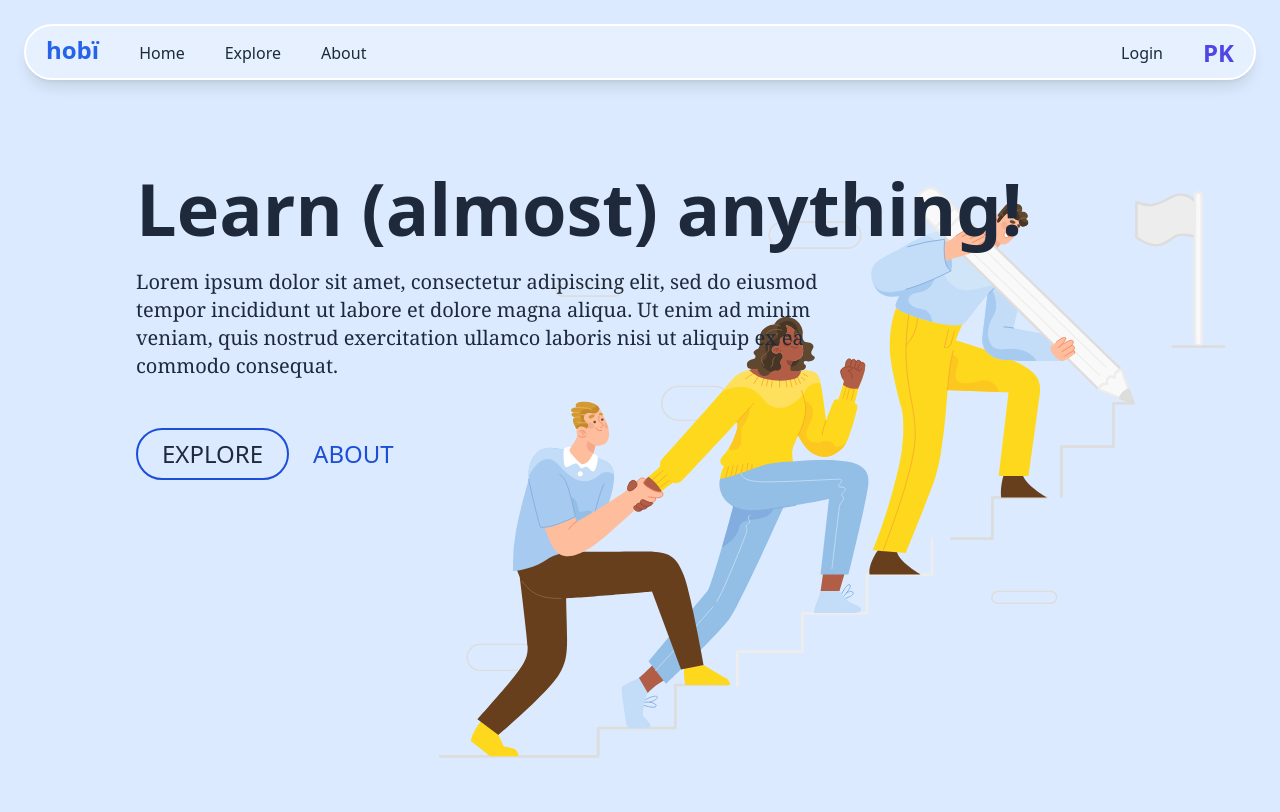
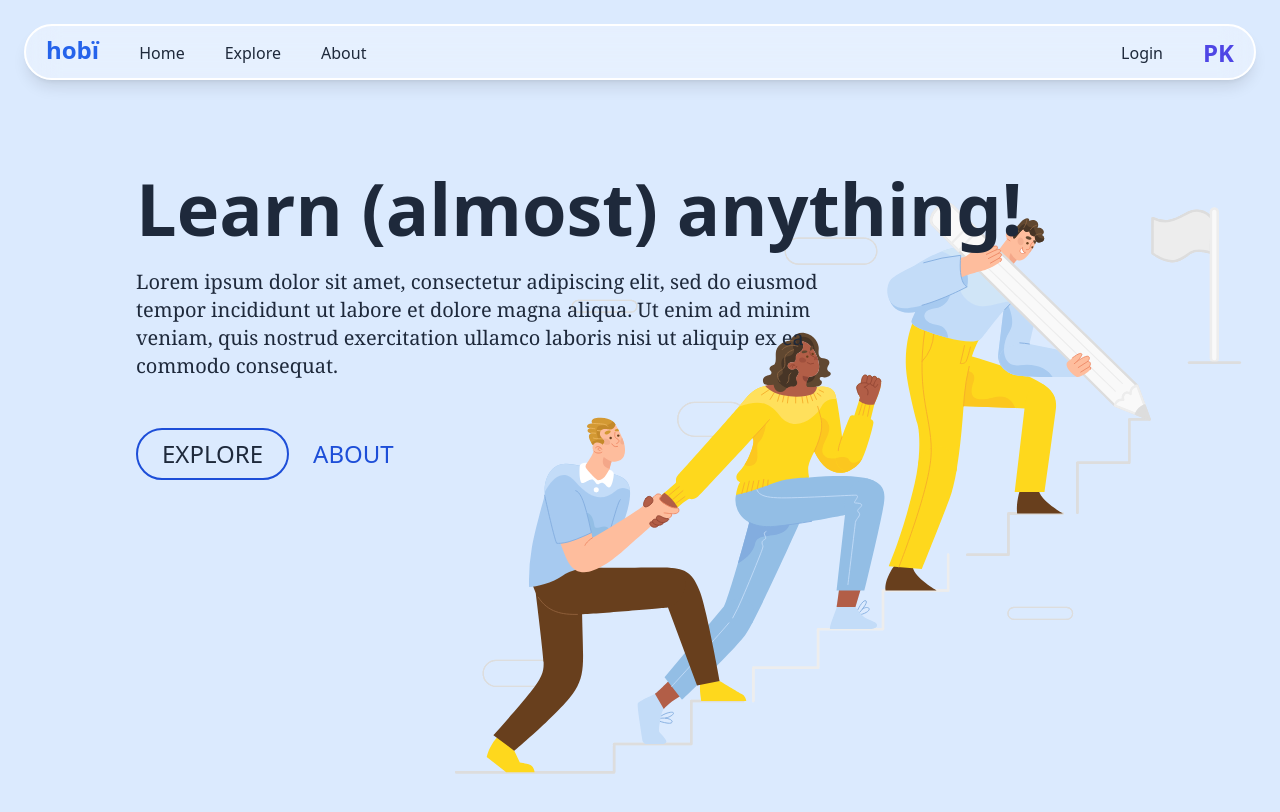
Before and after one commit to SchoolOfCode/bc13_final-project_front-end-zen-coders, a Next.js app: page / in a window 1280 px wide. Shown: the top 812 px of the page. Built offline with nearby package versions, Linux system fonts and the light colour scheme; no server answers.

Commit message:
image stuck to bottom of page on home page

```diff
--- a/pages/index.js
+++ b/pages/index.js
@@ -14,7 +14,7 @@ import Navbar from '../components/Navbar/Navbar';
 export default function Home() {
   return (
     <main>
-      <div className="z-10 md:absolute flex-col px-6 md:mt-12 md:ml-28 md:pt-28">
+      <div className="z-10 flex-col px-6 md:absolute md:mt-12 md:ml-28 md:pt-28">
         <h1 className="mt-3 text-8xl font-normal md:hidden">hobï</h1>
         <h2 className="mt-3 text-5xl font-bold md:text-7xl">
           Learn (almost) anything!
@@ -39,11 +39,10 @@ export default function Home() {
             ABOUT
           </Link>
         </div>
-
       </div>
-      <div className="z-0 md:w-3/4 md:absolute md:top-28 md:-right-8 ">
-          <img src="/team-work.svg" alt="home" />
-        </div>
+      <div className="z-0 flex md:absolute md:-bottom-12 md:-right-12 md:w-3/4 ">
+        <img src="/team-work.svg" alt="home" />
+      </div>
     </main>
   );
 }
```
